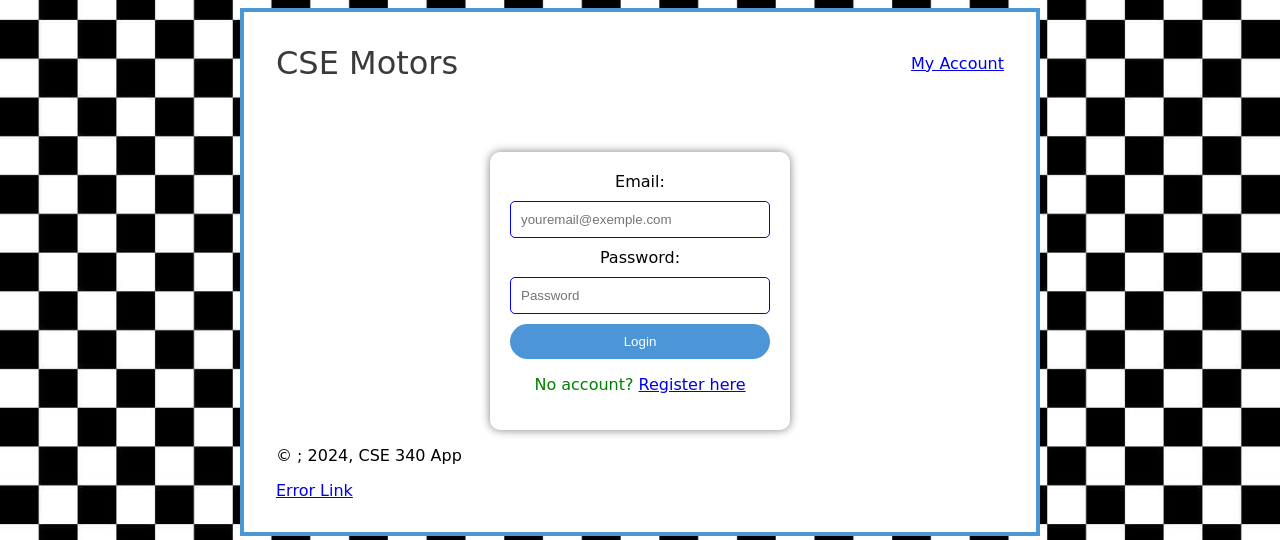
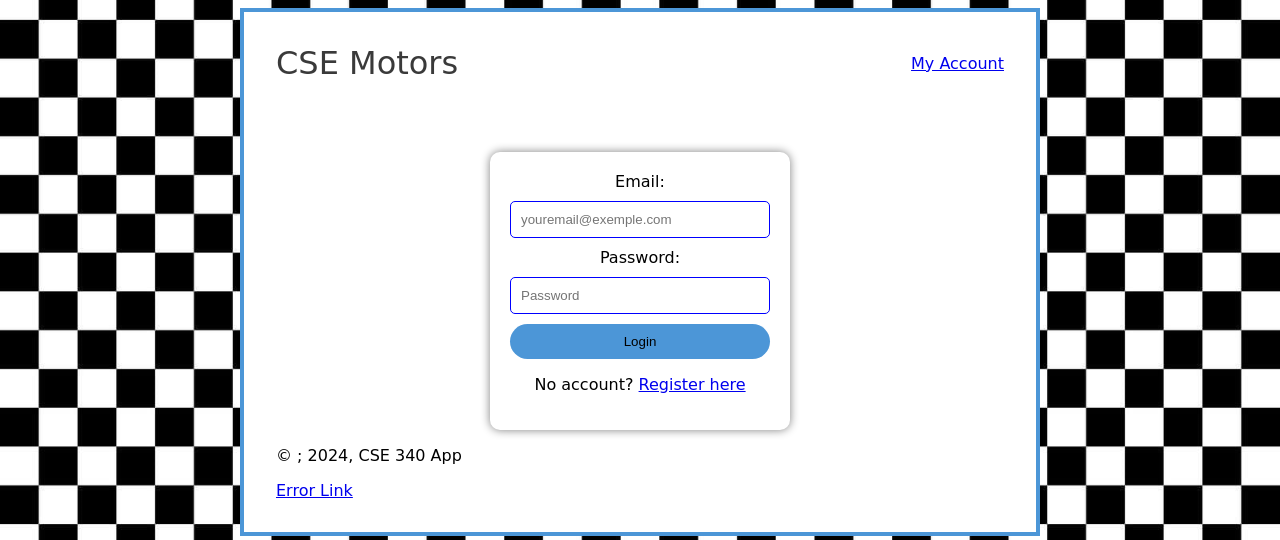
Before and after one commit to minithessa/kissi, a Node project: template views/account/login.ejs in a window 1280 px wide. Shown: the top 540 px of the page. Run offline with Node 20 templates, Linux system fonts and the light colour scheme; the template is opened without the code that fills it, so the values that code supplies are empty; some libraries are stand-ins or nearby versions.

Commit message:
Update styles.css

```diff
--- a/public/css/styles.css
+++ b/public/css/styles.css
@@ -370,7 +370,7 @@
 }
 
       .form {
-            background-color: #fff;
+            background-color:var(--grey);
             width: 300px;
             margin: 0 auto;
             padding: 20px;
@@ -390,7 +390,7 @@
 
         .form-button {
             background-color: #4c96d7;
-            color: white;
+            color: var(--white);
             border: none;
             padding: 10px 20px;
             border-radius: 20px;
@@ -404,5 +404,5 @@
         }
 
        .login-link{
-        color: green;
+        color: var(--green);
        }
```
